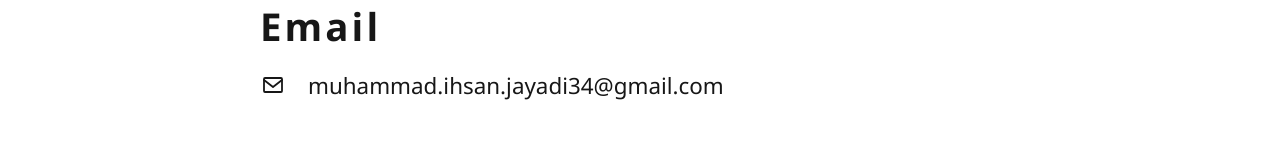
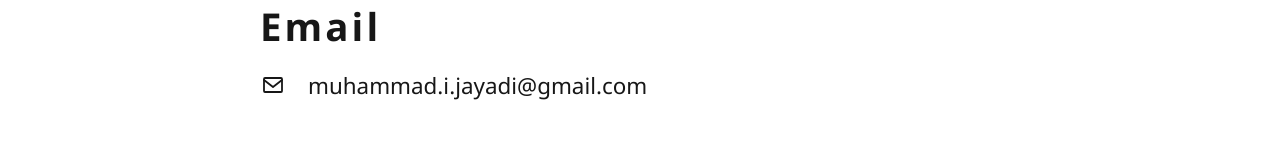
Before and after one commit to muhammadihsanjayadi/portfolio, a plain HTML site: page contact.html in a window 1280 px wide. Shown: the part 511-671 px from the top of the page. Drawn offline with Linux system fonts and the light colour scheme.

Commit message:
Update contact.html

```diff
--- a/contact.html
+++ b/contact.html
@@ -232,7 +232,7 @@
 
         <a
           class="contact-link"
-          href="mailto:muhammad.ihsan.jayadi34@gmail.com"
+          href="mailto:muhammad.i.jayadi@gmail.com"
         >
 
           <span class="contact-icon">
@@ -245,7 +245,7 @@
           </span>
 
           <span>
-            muhammad.ihsan.jayadi34@gmail.com
+            muhammad.i.jayadi@gmail.com
           </span>
 
         </a>
```
